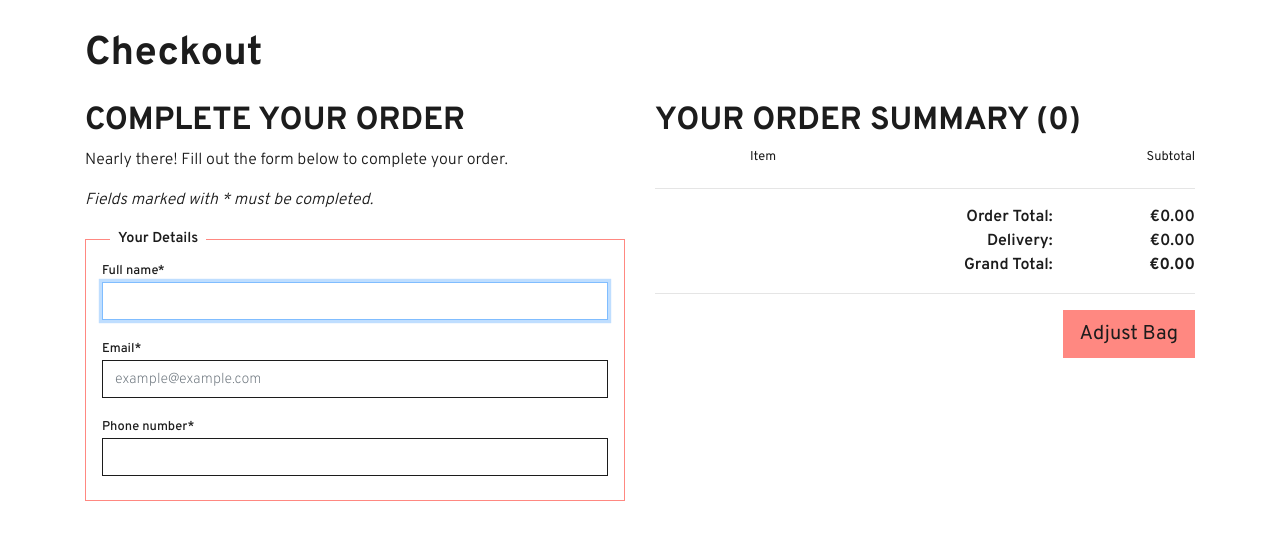
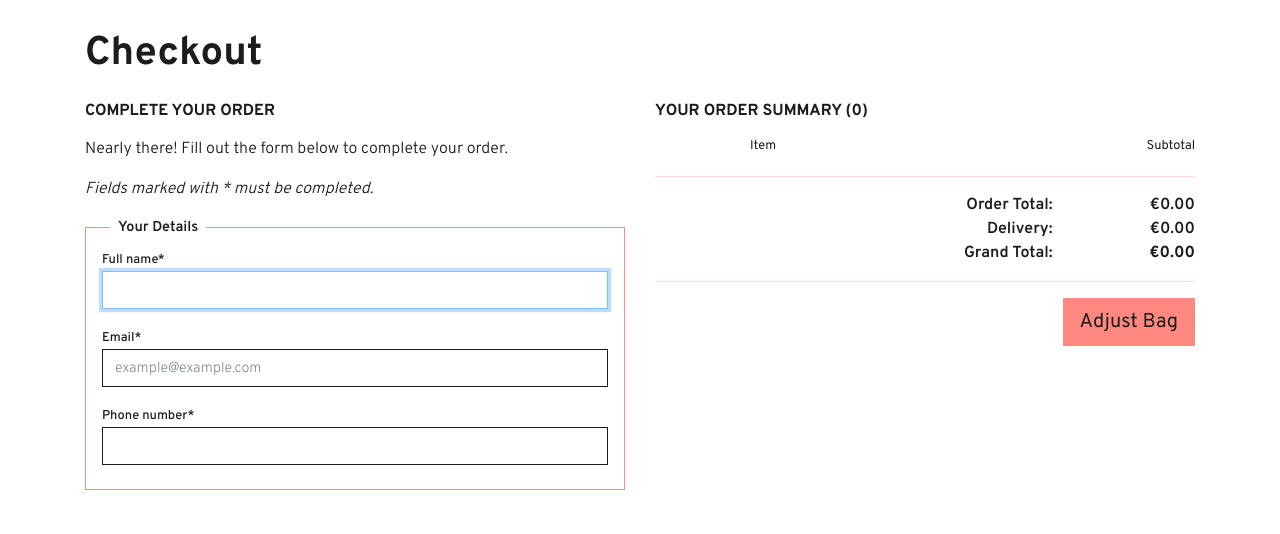
Before and after one commit to Fiona-T/knot-art, a Django app: template checkout/templates/checkout/checkout.html in a window 1280 px wide. Shown: the part 114-648 px from the top of the page. Run offline with Django 3.2, Linux system fonts and the light colour scheme; the template is opened without the code that fills it: values that come from a table or form of the project are taken from there, others are empty; some libraries are stand-ins or nearby versions.

Commit message:
style: add style for order summary in checkout.html to checkout.css, checkout app

```diff
--- a/checkout/static/checkout/css/checkout.css
+++ b/checkout/static/checkout/css/checkout.css
@@ -1,3 +1,13 @@
+h2 {
+    font-size: 100%;
+    margin-bottom: 1rem;
+}
+
+.order-summary-hr {
+    border-top: 0.1rem solid rgba(255, 136, 129, 0.3);
+}
+
+/* ---------------------------------------- Order form */
 .order-form-input {
     border-radius: 0;
     background-color: white;
```
